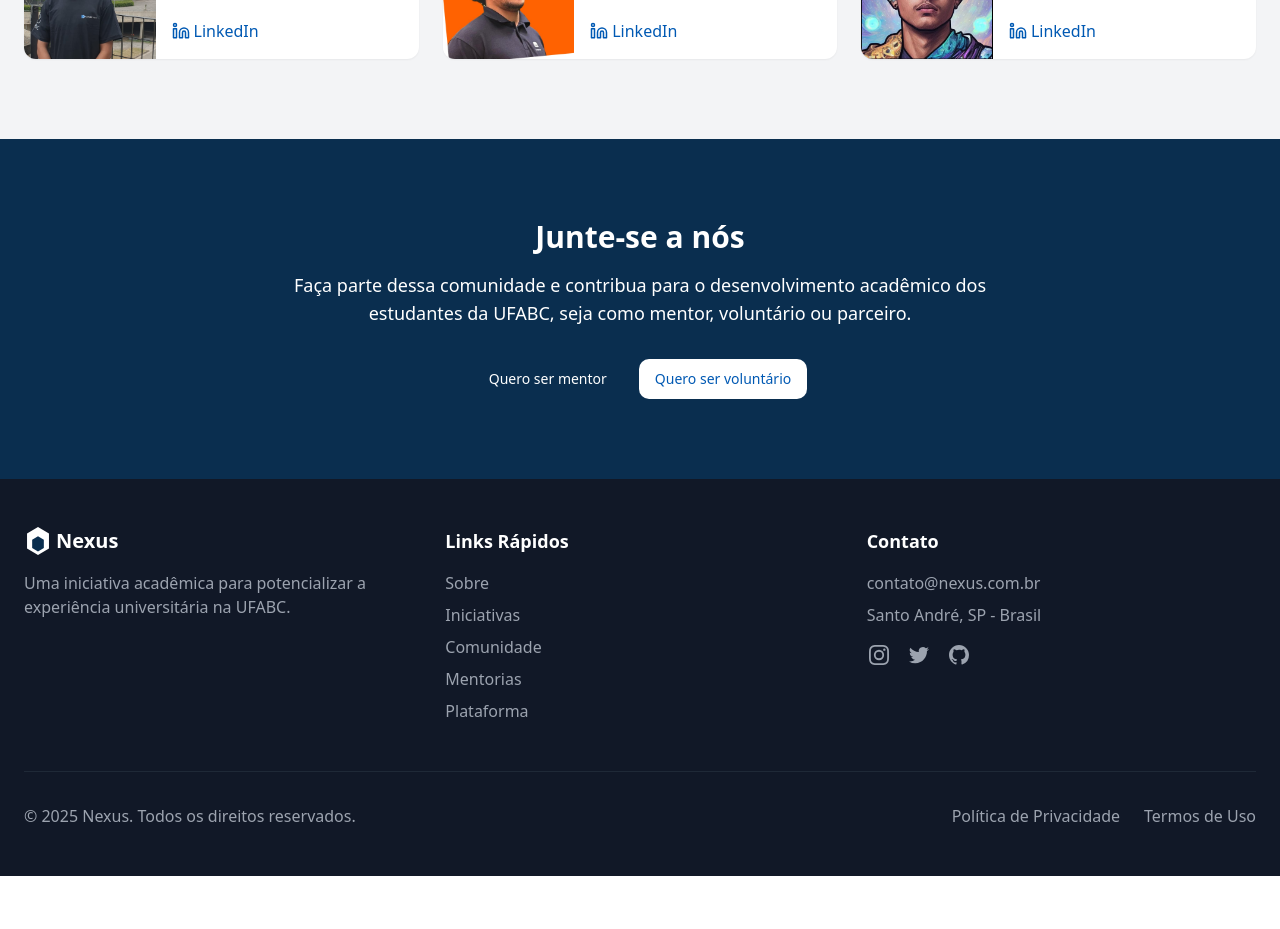
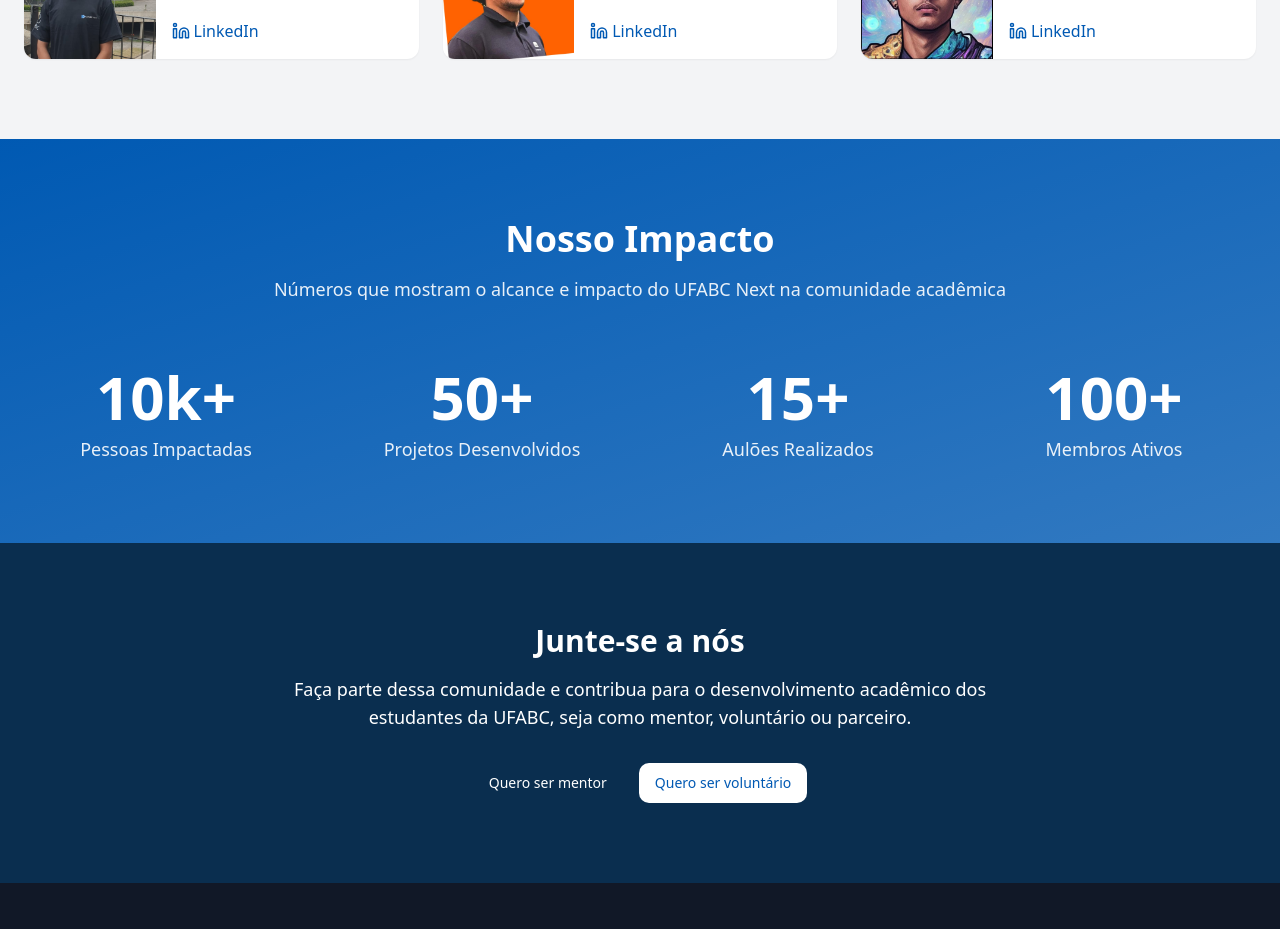
Before and after one commit to instituto-nexus/landing-page-nexus, a React (Vite) app: page / in a window 1280 px wide. Shown: the part 2600-3529 px from the top of the page. Before the commit the page ends 3476 px from the top, so only its background shows below. Built offline with nearby package versions, Linux system fonts and the light colour scheme.

Commit message:
feat: Add impact statistics section

```diff
--- a/src/pages/LandingPage.tsx
+++ b/src/pages/LandingPage.tsx
@@ -365,6 +365,38 @@ const LandingPage = () => {
 
 
 
+        {/* Impact Numbers Section */}
+        <section className="py-20 bg-gradient-to-br from-primary to-primary/80">
+          <div className="max-w-7xl mx-auto px-6">
+            <h2 className="text-3xl md:text-4xl font-bold mb-4 text-center text-white">Nosso Impacto</h2>
+            <p className="text-lg text-white/90 text-center max-w-3xl mx-auto mb-16">
+              Números que mostram o alcance e impacto do UFABC Next na comunidade acadêmica
+            </p>
+
+            <div className="grid md:grid-cols-2 lg:grid-cols-4 gap-8">
+              <div className="text-center">
+                <div className="text-5xl md:text-6xl font-bold text-white mb-2">10k+</div>
+                <p className="text-white/90 text-lg">Pessoas Impactadas</p>
+              </div>
+
+              <div className="text-center">
+                <div className="text-5xl md:text-6xl font-bold text-white mb-2">50+</div>
+                <p className="text-white/90 text-lg">Projetos Desenvolvidos</p>
+              </div>
+
+              <div className="text-center">
+                <div className="text-5xl md:text-6xl font-bold text-white mb-2">15+</div>
+                <p className="text-white/90 text-lg">Aulões Realizados</p>
+              </div>
+
+              <div className="text-center">
+                <div className="text-5xl md:text-6xl font-bold text-white mb-2">100+</div>
+                <p className="text-white/90 text-lg">Membros Ativos</p>
+              </div>
+            </div>
+          </div>
+        </section>
+
         {/* Join Us Section */}
         <section id="comunidade" className="py-20 bg-[#0a2e4f] text-white text-center">
           <div className="max-w-3xl mx-auto px-6">
```
